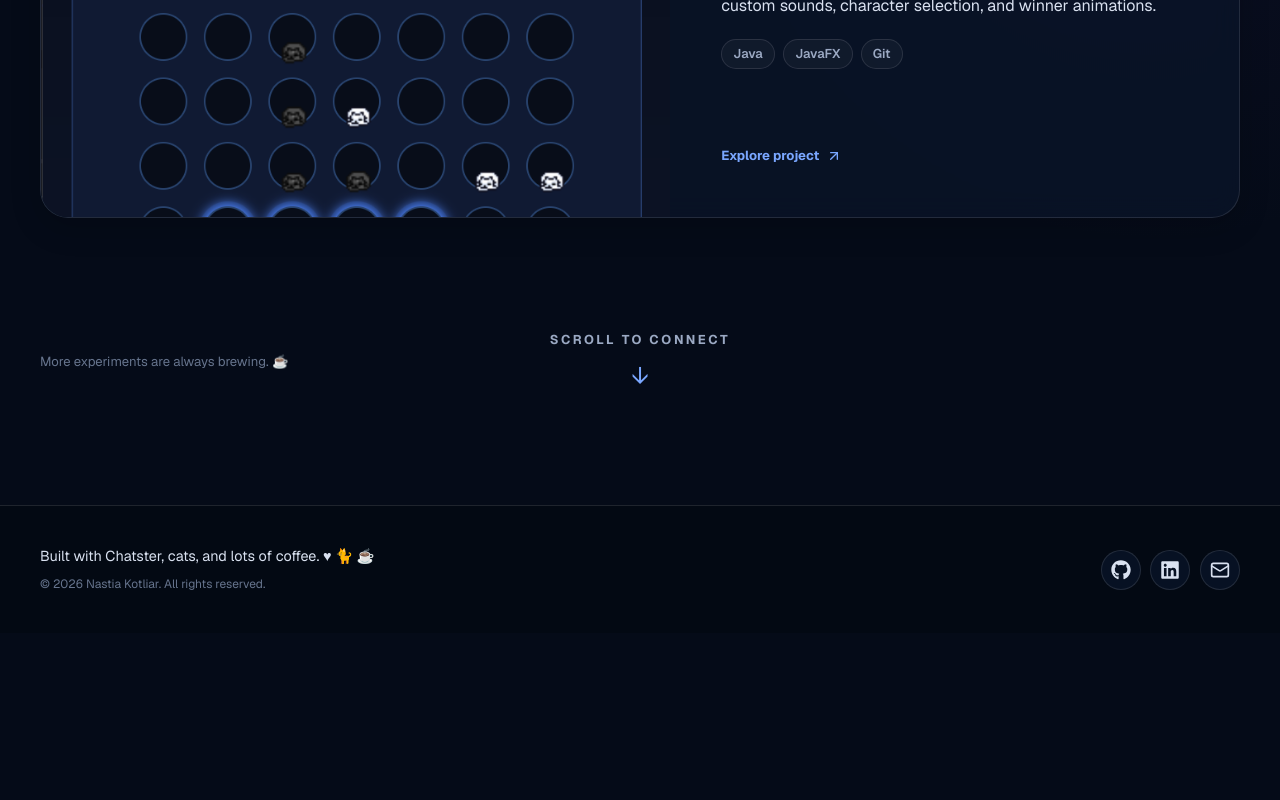
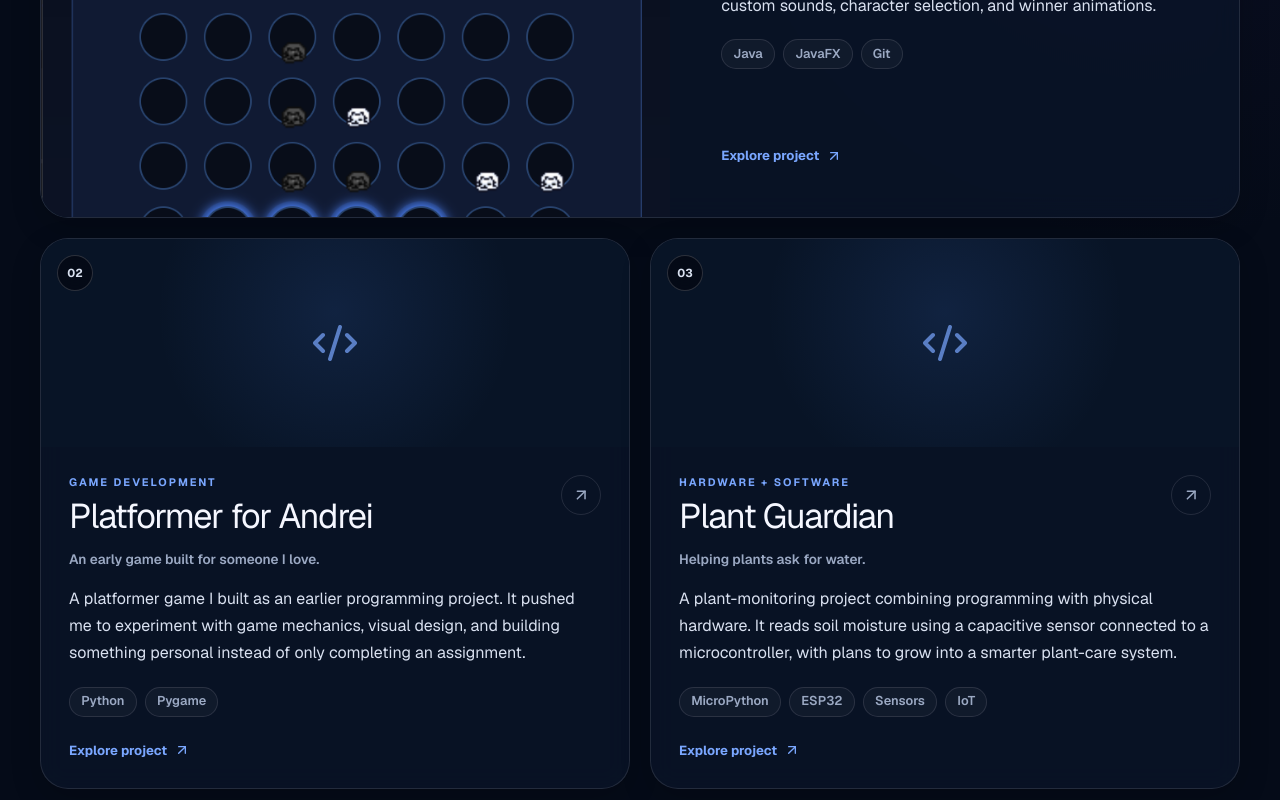
Before and after one commit to Nastia310104/nastia-portfolio, a Next.js app: page /projects in a window 1280 px wide. Shown: the part 760-1560 px from the top of the page. Before the commit the page ends 1393 px from the top, so only its background shows below. Built offline with nearby package versions, Linux system fonts and the light colour scheme.

Commit message:
Other projects added

```diff
--- a/src/app/data/projects.ts
+++ b/src/app/data/projects.ts
@@ -33,16 +33,18 @@ export const projects: Project[] = [
       "/images/projects/catnect-four/screenshot-2.png",
       "/images/projects/catnect-four/screenshot-3.png",
     ],
-        github: "https://github.com/kotliar-dev/ConnectFourByChatster",
+    github:
+      "https://github.com/kotliar-dev/ConnectFourByChatster",
     features: [
       "Animated cat tokens",
       "Two-player gameplay",
       "8 selectable cats",
       "Random cat sounds",
       "Winner animation",
-            "Horizontal, vertical & diagonal wins",
+      "Horizontal, vertical, and diagonal wins",
     ],
-        storyHeader: "A class project that got a little out of hand.",
+    storyHeader:
+      "A class project that got a little out of hand.",
     story: `Catnect Four started as a JavaFX programming assignment: build a working Connect Four game.
 
 Somewhere along the way, plain colored tokens became animated cats. Then the cats needed character selection. Then sound effects. Then a winner animation. Then smoother dropping animations. At that point, the reasonable thing to do was obviously keep going.
@@ -58,7 +60,62 @@ export const projects: Project[] = [
 
 I include the project here deliberately rather than presenting it as code I wrote line-by-line. For me, the project represents another useful development skill: directing AI effectively, evaluating generated code, debugging problems, refining architecture, and turning an idea into a finished, polished application.`,
   },
-    // {
+  {
+    slug: "platformer-for-andrei",
+    title: "Platformer for Andrei",
+    type: "Game Development",
+    subtitle: "An early game built for someone I love.",
+    description:
+      "A platformer game I built as an earlier programming project. It pushed me to experiment with game mechanics, visual design, and building something personal instead of only completing an assignment.",
+    technologies: ["Python", "Pygame"],
+    coverImage: "",
+    features: [
+      "Player movement",
+      "Collision detection",
+      "Interactive game mechanics",
+      "Core gameplay logic",
+      "Personal visual direction",
+    ],
+    storyHeader:
+      "An early project with a personal reason to exist.",
+    story: `This platformer was one of my earlier programming projects and one of the first times I tried to make a game feel personal rather than purely academic.
 
-    // },
+I built it for Andrei while learning Python and Pygame. The project gave me hands-on practice with player movement, collision detection, interactive elements, and the small pieces of logic that make a game world respond to the player.
+
+It is not my newest or most technically advanced work, but it represents an important shift in how I approached programming: code could be more than an assignment. It could become a gift, an experiment, and something made for a specific person.`,
+  },
+  {
+    slug: "plant-guardian",
+    title: "Plant Guardian",
+    type: "Hardware + Software",
+    subtitle: "Helping plants ask for water.",
+    description:
+      "A plant-monitoring project combining programming with physical hardware. It reads soil moisture using a capacitive sensor connected to a microcontroller, with plans to grow into a smarter plant-care system.",
+    technologies: [
+      "MicroPython",
+      "ESP32",
+      "Sensors",
+      "IoT",
+    ],
+    coverImage: "",
+    features: [
+      "Capacitive soil-moisture sensing",
+      "ESP32 microcontroller",
+      "MicroPython sensor readings",
+      "ADC calibration",
+      "Hardware and software integration",
+    ],
+    storyHeader:
+      "My first step from software into the physical world.",
+    story: `Plant Guardian began with a simple question: could I build something that helps me understand what a plant needs instead of guessing?
+
+The current version connects a capacitive soil-moisture sensor to an ESP32 and reads its analog output with MicroPython. Building it has already involved wiring, soldering, sensor calibration, ADC attenuation, and learning how readings from real hardware behave very differently from tidy values in a textbook.
+
+The long-term idea is a smarter plant-care system that can turn those readings into useful information and alerts. For now, it is an intentionally small IoT project—and a practical foundation for the larger system I want to grow.`,
+    noteReason: "Work in progress",
+    noteHeader: "This project is still growing.",
+    note: `Plant Guardian is an active learning project, not a finished commercial device.
+
+The sensor-reading foundation works, while features such as environmental monitoring, alerts, data history, and a polished enclosure remain future possibilities rather than completed functionality.`,
+  },
 ];
--- a/src/components/Projects.tsx
+++ b/src/components/Projects.tsx
@@ -12,6 +12,8 @@ export default function Projects() {
   const { isTouchDevice } = useExploreNextPage({
     nextPage: "/contact",
   });
+  const projectLabel =
+    projects.length === 1 ? "Project" : "Projects";
 
   return (
     <PageSection className="projects-page" labelledBy="projects-title">
@@ -32,10 +34,13 @@ export default function Projects() {
             </p>
           </div>
 
-          <div className="projects-count" aria-label={`${projects.length} projects`}>
+          <div
+            className="projects-count"
+            aria-label={`${projects.length} ${projectLabel.toLowerCase()}`}
+          >
             <Code2 aria-hidden="true" />
             <strong>{projects.length}</strong>
-            <span>Projects</span>
+            <span>{projectLabel}</span>
           </div>
         </header>
 
--- a/src/hooks/useExploreNextPage.ts
+++ b/src/hooks/useExploreNextPage.ts
@@ -1,6 +1,6 @@
 "use client";
 
-import { useEffect, useState } from "react";
+import { useEffect, useSyncExternalStore } from "react";
 import { useRouter } from "next/navigation";
 
 type UseExploreNextPageOptions = {
@@ -9,6 +9,30 @@ type UseExploreNextPageOptions = {
   swipeThreshold?: number;
 };
 
+const touchPointerQuery = "(any-pointer: coarse)";
+
+const subscribeToTouchCapability = (
+  onStoreChange: () => void
+) => {
+  const mediaQuery = window.matchMedia(touchPointerQuery);
+
+  mediaQuery.addEventListener("change", onStoreChange);
+
+  return () => {
+    mediaQuery.removeEventListener(
+      "change",
+      onStoreChange
+    );
+  };
+};
+
+const getTouchCapability = () =>
+  "ontouchstart" in window ||
+  navigator.maxTouchPoints > 0 ||
+  window.matchMedia(touchPointerQuery).matches;
+
+const getServerTouchCapability = () => false;
+
 export function useExploreNextPage({
   nextPage,
   scrollThreshold = 360,
@@ -16,7 +40,11 @@ export function useExploreNextPage({
 }: UseExploreNextPageOptions) {
   const router = useRouter();
 
-  const [isTouchDevice, setIsTouchDevice] = useState(false);
+  const isTouchDevice = useSyncExternalStore(
+    subscribeToTouchCapability,
+    getTouchCapability,
+    getServerTouchCapability
+  );
 
   useEffect(() => {
     let touchStartY = 0;
@@ -28,21 +56,14 @@ export function useExploreNextPage({
       document.documentElement.scrollHeight - 2;
 
     const goToNextPage = () => {
-      if (navigating) {
-        return;
-      }
+      if (navigating) return;
 
       navigating = true;
       router.push(nextPage);
     };
 
     const handleWheel = (event: WheelEvent) => {
-      if (!atBottom()) {
-        extraScroll = 0;
-        return;
-      }
-
-      if (event.deltaY <= 0) {
+      if (!atBottom() || event.deltaY <= 0) {
         extraScroll = 0;
         return;
       }
@@ -55,7 +76,6 @@ export function useExploreNextPage({
     };
 
     const handleTouchStart = (event: TouchEvent) => {
-      setIsTouchDevice(true);
       touchStartY = event.touches[0].clientY;
     };
 
@@ -68,29 +88,26 @@ export function useExploreNextPage({
       }
     };
 
-    if (
-      "ontouchstart" in window ||
-      navigator.maxTouchPoints > 0
-    ) {
-      setIsTouchDevice(true);
-    }
-
     window.addEventListener("wheel", handleWheel, {
       passive: true,
     });
-
     window.addEventListener("touchstart", handleTouchStart, {
       passive: true,
     });
-
     window.addEventListener("touchend", handleTouchEnd, {
       passive: true,
     });
 
     return () => {
       window.removeEventListener("wheel", handleWheel);
-      window.removeEventListener("touchstart", handleTouchStart);
-      window.removeEventListener("touchend", handleTouchEnd);
+      window.removeEventListener(
+        "touchstart",
+        handleTouchStart
+      );
+      window.removeEventListener(
+        "touchend",
+        handleTouchEnd
+      );
     };
   }, [
     nextPage,
```
Lines whose indentation alone changed are shown as unchanged.
